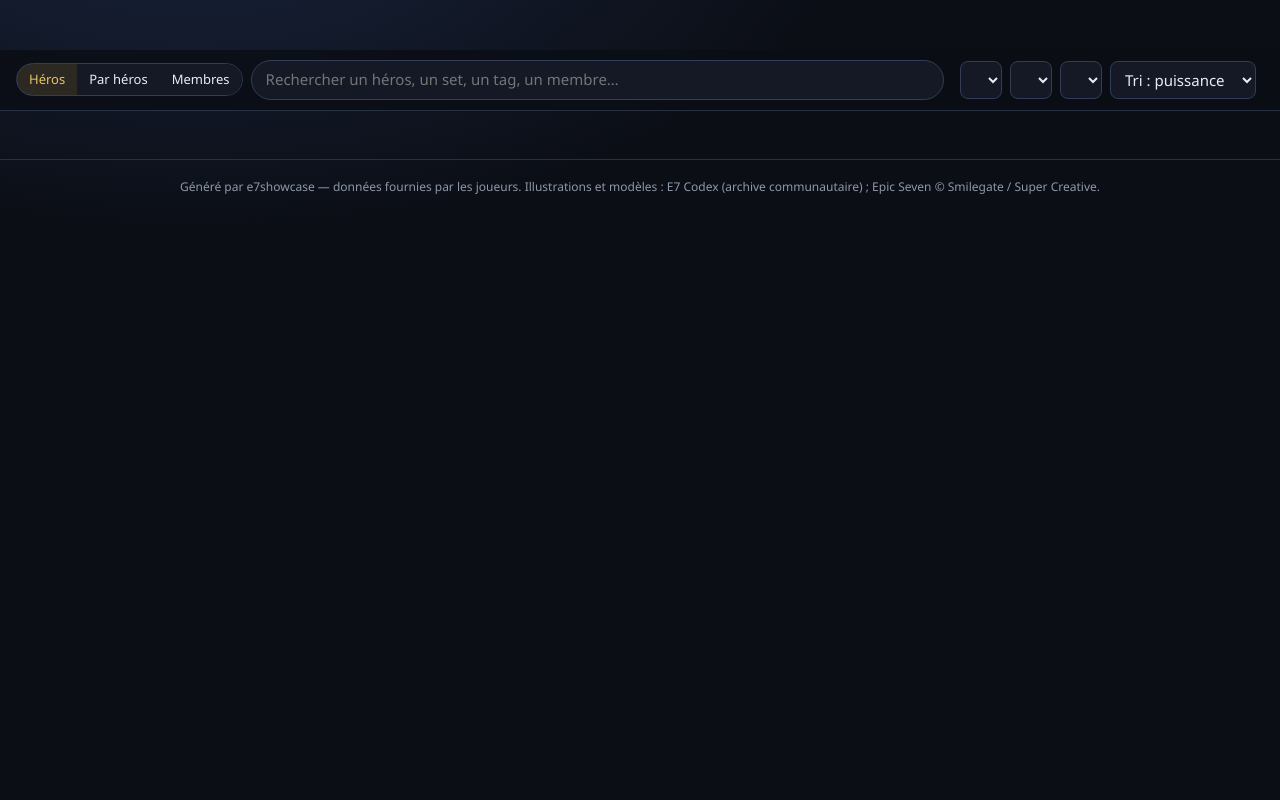
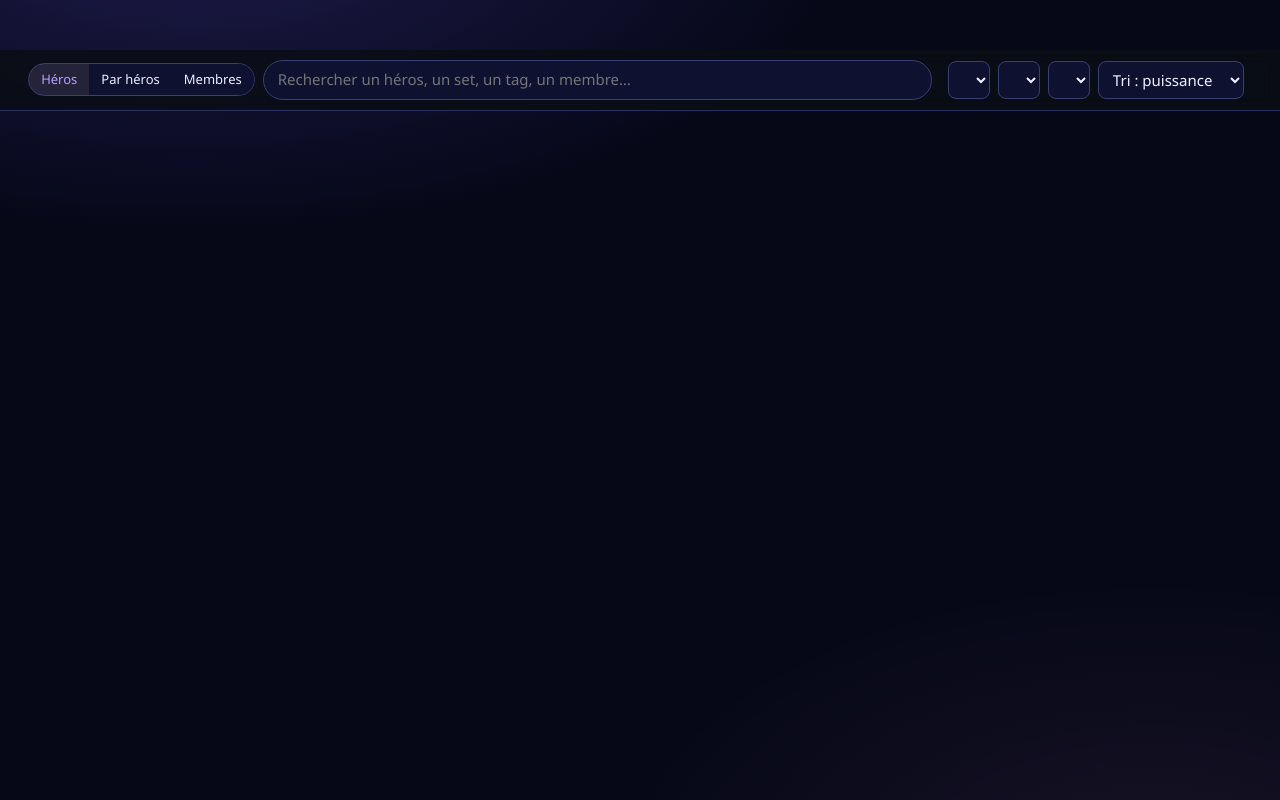
Before and after one commit to STRDSpartan/E7-projects, a Python web app: template src/e7showcase/render/templates/webapp.html.j2 in a window 1280 px wide. Run offline with Jinja, Linux system fonts and the light colour scheme; the template is opened without the code that fills it, so the values that code supplies are empty.

Commit message:
Thème « nuit de sakura » sur la vitrine et tous les onglets, vitrine pleine largeur, mention de bas de page retirée (0.58.0)
Co-Authored-By: Claude Opus 5.5 <noreply@anthropic.com>
Claude-Session: https://claude.ai/code/session_019GLvPJ4oF2HSbZZHnf5WZp

```diff
--- a/pyproject.toml
+++ b/pyproject.toml
@@ -4,7 +4,7 @@ build-backend = "hatchling.build"
 
 [project]
 name = "e7showcase"
-version = "0.57.0"
+version = "0.58.0"
 description = "Scanner de roster Epic Seven (client PC) et générateur de vitrines partageables sur Discord."
 readme = "README.md"
 requires-python = ">=3.11"
--- a/src/e7showcase/__init__.py
+++ b/src/e7showcase/__init__.py
@@ -1,3 +1,3 @@
 """Zealot (ex-E7 Showcase) — compagnon Epic Seven : vitrines, simulateurs, guilde et GvG."""
 
-__version__ = "0.57.0"
+__version__ = "0.58.0"
--- a/src/e7showcase/render/templates/webapp.html.j2
+++ b/src/e7showcase/render/templates/webapp.html.j2
@@ -6,18 +6,19 @@
 <title>{{ title }}</title>
 <style>
 :root {
-  --bg: #0b0e15; --panel: #141925; --panel-2: #1b2130; --line: #283044; --line-2: #333d55;
-  --text: #e8ecf3; --muted: #8e98aa; --gold: #e8c26a; --good: #7fe0a0; --accent: #4ab3ff;
+  --bg: #060818; --panel: #0e1230; --panel-2: #171c3e; --line: #2a2f5c; --line-2: #3a3f72;
+  --text: #eef0ff; --muted: #9ca2cc; --gold: #b9a0ff; --good: #7fe0a0; --accent: #7fb4ff; --sakura: #ff9fd4;
   --radius: 12px; --shadow: 0 10px 30px rgba(0, 0, 0, .35);
 }
 * { box-sizing: border-box; margin: 0; padding: 0; }
 html { color-scheme: dark; }
 body {
-  background: radial-gradient(1100px 520px at 15% -10%, #18223a 0%, var(--bg) 60%) fixed, var(--bg);
+  background: radial-gradient(1100px 520px at 15% -10%, #1d1a4a 0%, transparent 60%) fixed,
+    radial-gradient(900px 500px at 90% 110%, rgba(255, 159, 212, .07), transparent 60%) fixed, var(--bg);
   color: var(--text); font: 15px/1.45 "Segoe UI", "Noto Sans", system-ui, sans-serif; min-height: 100vh;
 }
 button, input, select { font: inherit; color: inherit; }
-.wrap { max-width: 1280px; margin: 0 auto; padding: 0 16px; }
+.wrap { max-width: none; margin: 0; padding: 0 clamp(16px, 2.2vw, 36px); }
 
 /* En-tête */
 header.top { padding: 22px 0 14px; display: flex; flex-wrap: wrap; gap: 8px 18px; align-items: baseline; }
@@ -41,17 +42,17 @@ select { background: var(--panel); border: 1px solid var(--line-2); border-radiu
 .chip { border: 1px solid var(--line-2); background: var(--panel); border-radius: 999px; padding: 5px 11px; cursor: pointer;
   font-size: 13px; display: inline-flex; align-items: center; gap: 6px; }
 .chip .dot { width: 9px; height: 9px; border-radius: 50%; }
-.chip[aria-pressed="true"] { border-color: var(--gold); background: rgba(232, 194, 106, .12); color: var(--gold); }
+.chip[aria-pressed="true"] { border-color: var(--gold); background: rgba(185, 160, 255, .12); color: var(--gold); }
 .count { color: var(--muted); font-size: 13px; margin-left: auto; white-space: nowrap; }
 
 /* Grille de héros */
-.grid { display: grid; grid-template-columns: repeat(auto-fill, minmax(190px, 1fr)); gap: 12px; padding-bottom: 32px; }
+.grid { display: grid; grid-template-columns: repeat(auto-fill, minmax(240px, 1fr)); gap: 14px; padding-bottom: 32px; }
 .tile { position: relative; text-align: left; background: linear-gradient(180deg, var(--panel-2), var(--panel));
   border: 1px solid var(--line); border-radius: var(--radius); padding: 12px; cursor: pointer; display: grid;
   grid-template-columns: 56px 1fr; gap: 4px 12px; align-items: center; transition: transform .12s, border-color .12s; }
 .tile:hover { transform: translateY(-2px); border-color: var(--el, var(--line-2)); }
 .tile::before { content: ""; position: absolute; inset: 0 auto 0 0; width: 3px; border-radius: var(--radius) 0 0 var(--radius); background: var(--el); }
-.avatar { width: 56px; height: 56px; border-radius: 50%; border: 2px solid var(--el); background: #0f131c center 8% / cover no-repeat;
+.avatar { width: 56px; height: 56px; border-radius: 50%; border: 2px solid var(--el); background: #0a0d26 center 8% / cover no-repeat;
   grid-row: span 2; display: grid; place-items: center; font-weight: 700; color: var(--el); overflow: hidden; }
 .avatar img { width: 100%; height: 100%; object-fit: cover; }
 .tile .name { font-weight: 700; font-size: 15px; line-height: 1.2; overflow: hidden; text-overflow: ellipsis; display: -webkit-box;
@@ -96,7 +97,7 @@ dialog::backdrop { background: rgba(4, 6, 12, .72); backdrop-filter: blur(3px);
 .arti .lv { position: absolute; top: -4px; right: -6px; background: #c0392b; color: #fff; font-weight: 700; font-size: 11px;
   border-radius: 999px; padding: 1px 6px; border: 2px solid var(--panel); }
 .arti .tip { position: absolute; top: calc(100% + 8px); left: 50%; transform: translateX(-50%); width: 340px; z-index: 5;
-  background: #0d121c; border: 1px solid var(--gold); border-radius: 10px; padding: 10px 12px; font-size: 12.5px;
+  background: #0c0f2a; border: 1px solid var(--gold); border-radius: 10px; padding: 10px 12px; font-size: 12.5px;
   box-shadow: var(--shadow); visibility: hidden; opacity: 0; transition: opacity .15s ease; pointer-events: none; }
 .arti:hover .tip, .arti:focus .tip, .arti:focus-within .tip { visibility: visible; opacity: 1; }
 .arti .tip b { color: var(--gold); font-size: 13.5px; }
@@ -159,7 +160,7 @@ footer { color: var(--muted); font-size: 12px; text-align: center; padding: 18px
 /* Vue guilde */
 .views { display: inline-flex; border: 1px solid var(--line-2); border-radius: 999px; overflow: hidden; }
 .views button { background: var(--panel); border: 0; padding: 6px 12px; cursor: pointer; font-size: 13px; }
-.views button[aria-pressed="true"] { background: rgba(232, 194, 106, .15); color: var(--gold); }
+.views button[aria-pressed="true"] { background: rgba(185, 160, 255, .15); color: var(--gold); }
 .owner { grid-column: 1 / -1; color: var(--gold); font-size: 12px; margin-top: 2px; overflow: hidden; text-overflow: ellipsis; white-space: nowrap; }
 .owners-count { color: var(--gold); font-size: 12px; }
 .member-card { text-align: left; background: linear-gradient(180deg, var(--panel-2), var(--panel)); border: 1px solid var(--line);
@@ -226,10 +227,6 @@ footer { color: var(--muted); font-size: 12px; text-align: center; padding: 18px
 
 <dialog id="detail" aria-labelledby="d-name"></dialog>
 
-<footer>
-  Généré par e7showcase — données fournies par les joueurs.
-  Illustrations et modèles : <span lang="en">E7 Codex</span> (archive communautaire) ; Epic Seven © Smilegate / Super Creative.
-</footer>
 
 <script type="application/json" id="data">{{ data_json | safe }}</script>
 <script>
```
Also changed, not shown: src/e7showcase/app/ui.html (+27 -27 lines), 1 other file.
